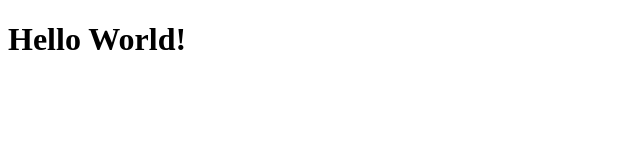
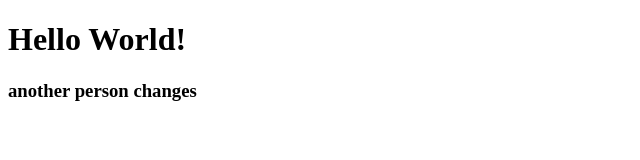
Before and after one commit to Akshuu123/test3, a plain HTML site: page index.html in a window 1280 px wide. Shown: the whole page, without its empty margins (0-640 px from the left). Drawn offline with Linux system fonts and the light colour scheme.

Commit message:
second commit

```diff
--- a/index.html
+++ b/index.html
@@ -7,5 +7,6 @@
 </head>
 <body>
     <h1>Hello World!</h1>
+    <h3>another person changes</h3>
 </body>
 </html>
```
